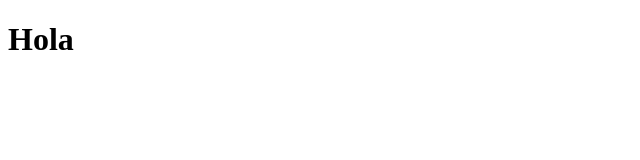
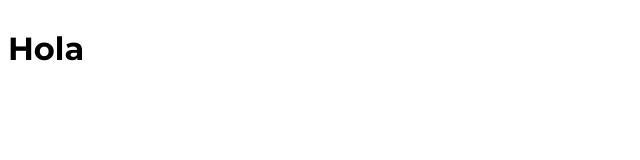
Before and after one commit to Roberto-av/gestor-practicas-front, a React (Create React App) app: page / in a window 1280 px wide. Shown: the top 160 px of the page, without its empty margins (0-640 px from the left). Built offline with nearby package versions, Linux system fonts and the light colour scheme; a web font is replaced by a local one.

Commit message:
Act StudentLayout

```diff
--- a/src/components/student/layout/StudentLayout.js
+++ b/src/components/student/layout/StudentLayout.js
@@ -2,8 +2,16 @@ import { Outlet } from "react-router-dom";
 import React, { useContext } from 'react';
 import { AuthContext } from '../../../context/AuthContext';
 import { useNavigate } from 'react-router-dom';
+import '../../../styles/student/index.css';
+import { createTheme, ThemeProvider } from "@mui/material/styles";
 
 function Layout() {
+  const theme = createTheme({
+    typography: {
+      fontFamily: '"Montserrat", sans-serif',
+    },
+  });
+
   const { authState, logout } = useContext(AuthContext);
   const navigate = useNavigate();
 
@@ -13,13 +21,15 @@ function Layout() {
   };
 
   return (
-    <div>
+    <ThemeProvider theme={theme}>
+    <div className="app-student">
       {authState.token && (
         <button onClick={handleLogout}>Cerrar sesión</button>
       )}
       <h1>Hola</h1>
       <Outlet />
     </div>
+    </ThemeProvider>
   );
 }
 
```
